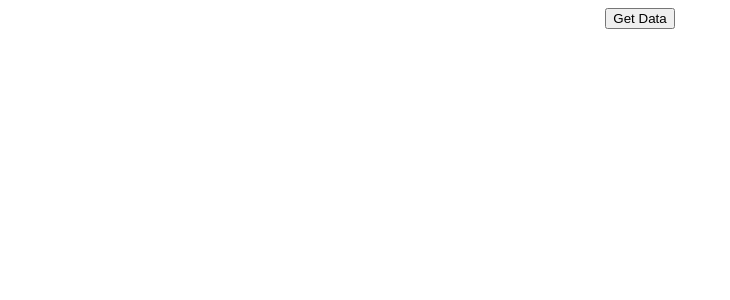
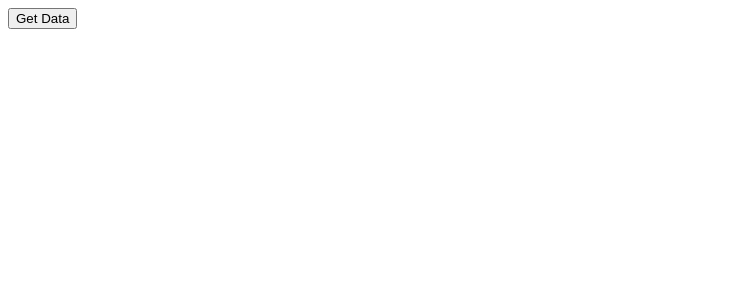
Before and after one commit to hirooutdoor/TS_React_basic_pr, a React (Create React App) app: page / in a window 1280 px wide. Shown: the top 300 px of the page, without its empty margins (0-730 px from the left). Built offline with nearby package versions, Linux system fonts and the light colour scheme.

Commit message:
let's see the problem here

```diff
--- a/src/App.tsx
+++ b/src/App.tsx
@@ -1,5 +1,6 @@
 import axios from "axios";
 import { useState } from "react";
+import { Todo } from "./Todo";
 import "./styles.css";
 
 export default function App() {
@@ -15,7 +16,7 @@ export default function App() {
     <div className="App">
       <button onClick={onClickFetchData}>Get Data</button>
       {todos.map((todo) => (
-        <p>{todo.title}</p>
+        <Todo title={todo.title} userid={todo.userid} />
       ))}
     </div>
   );
--- /dev/null
+++ b/src/Todo.tsx
@@ -0,0 +1,4 @@
+export const Todo = (props) => {
+  const { title, userid } = props;
+  return <p>{`${title}(User ID:${userid})`}</p>;
+};
--- a/src/styles.css
+++ b/src/styles.css
@@ -1,4 +1,3 @@
 .App {
   font-family: sans-serif;
-  text-align: center;
 }
```
